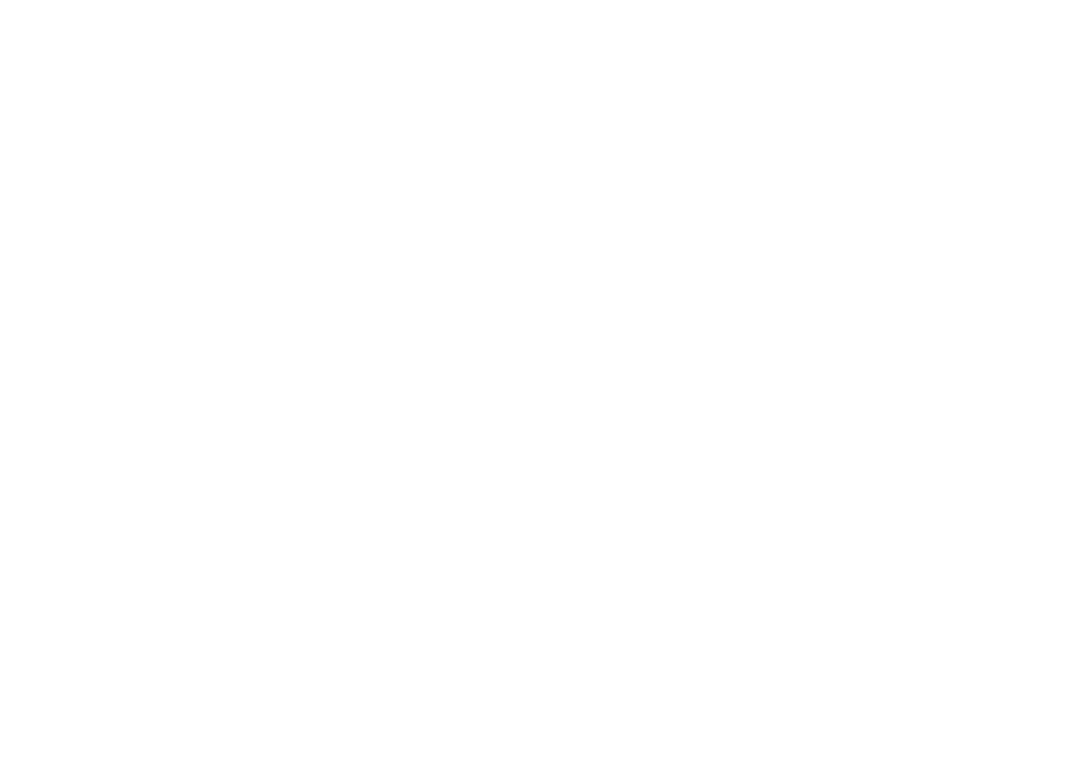
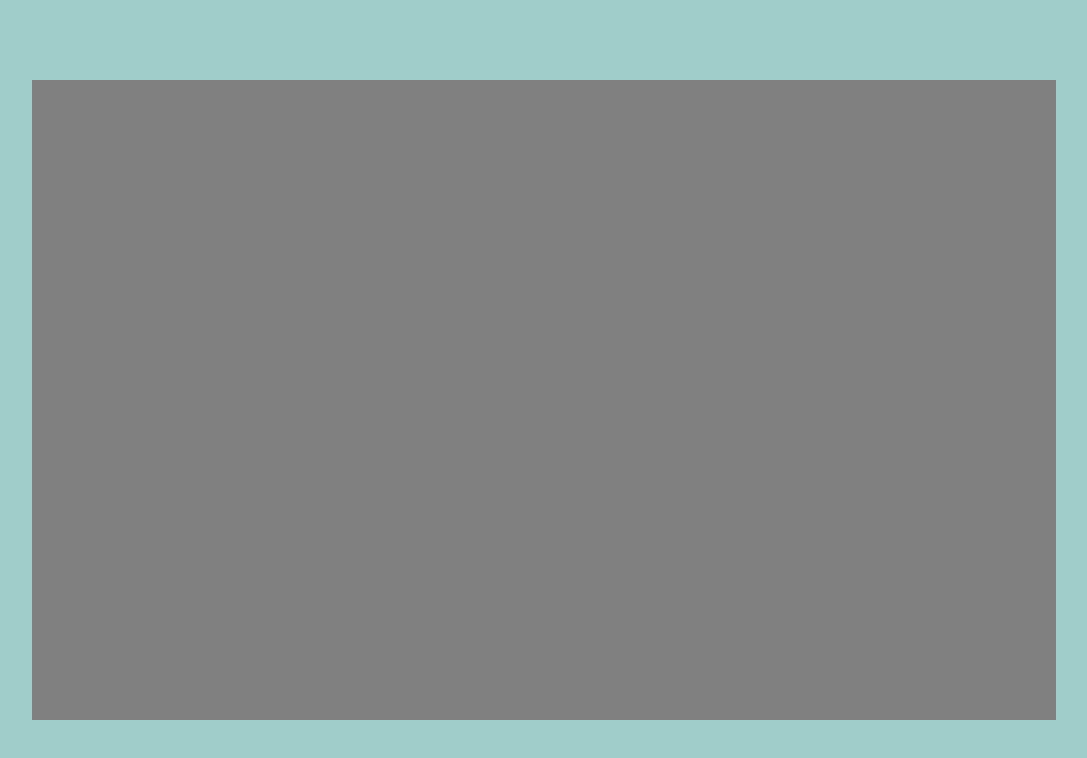
Before and after one commit to Ibra-him-elgharras/Template-10, a plain HTML site: page index.html in a window 1280 px wide. Shown: the whole page, without its empty margins (96-1183 px from the left). Drawn offline with Linux system fonts and the light colour scheme.

Commit message:
Contact-us-Form-container

```diff
--- a/CSS/style.css
+++ b/CSS/style.css
@@ -0,0 +1,22 @@
+@import url('https://fonts.googleapis.com/css2?family=Josefin+Sans:ital,wght@0,100;0,200;0,300;0,400;0,500;0,600;0,700;1,100;1,200&family=Poppins:ital,wght@0,100;0,200;0,300;0,400;0,500;0,600;0,700;0,800;0,900;1,100;1,200;1,300;1,400;1,600;1,700;1,800;1,900&family=Ubuntu+Condensed&family=Ubuntu+Mono&family=Ubuntu:ital@1&display=swap');
+
+*{
+    padding: 0;
+    margin: 0;
+    box-sizing: border-box;
+    font-family: 'Poppins', sans-serif;
+}
+
+body{
+    background-color: rgba(35, 138, 133, 0.43);
+
+}
+
+.container{
+    background-color: grey;
+    height: 80vh;
+    width: 80%;
+    margin: auto;
+    position: relative;
+    top: 10vh;
+}
--- a/index.html
+++ b/index.html
@@ -8,5 +8,11 @@
 </head>
 <body>
 
+
+    <div class="container">
+
+    </div>
+
+
 </body>
 </html>
```
